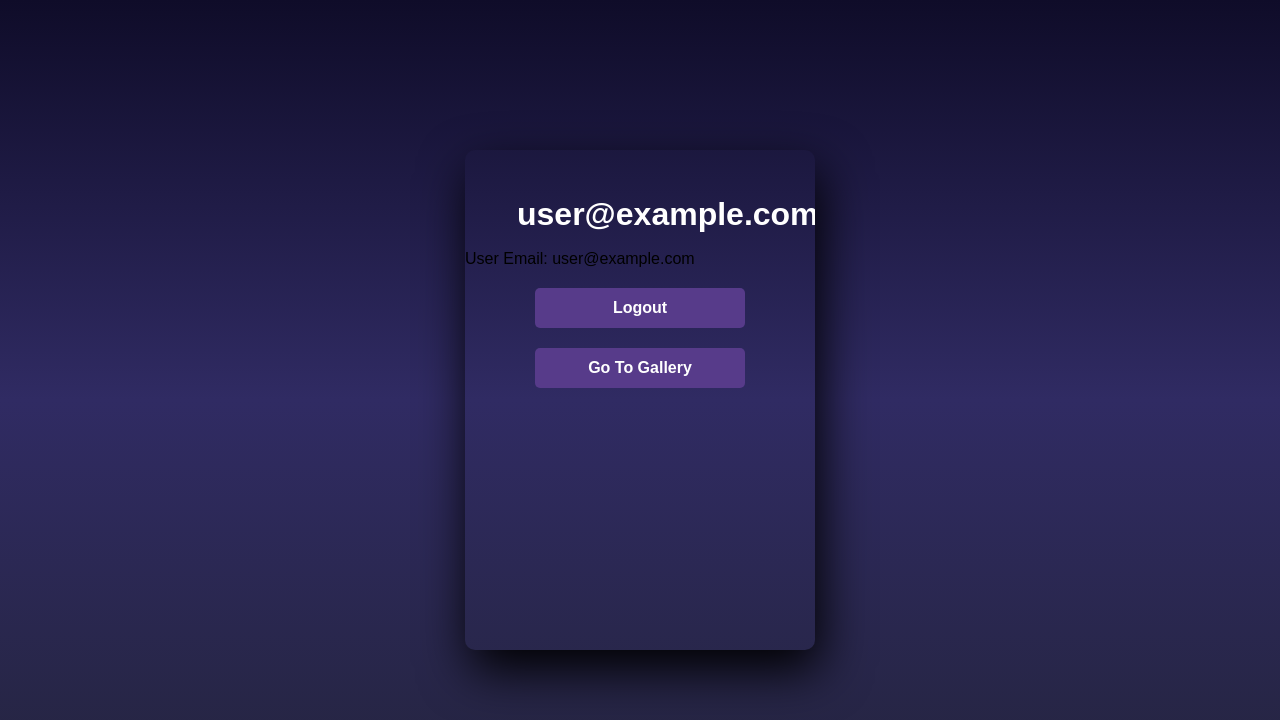
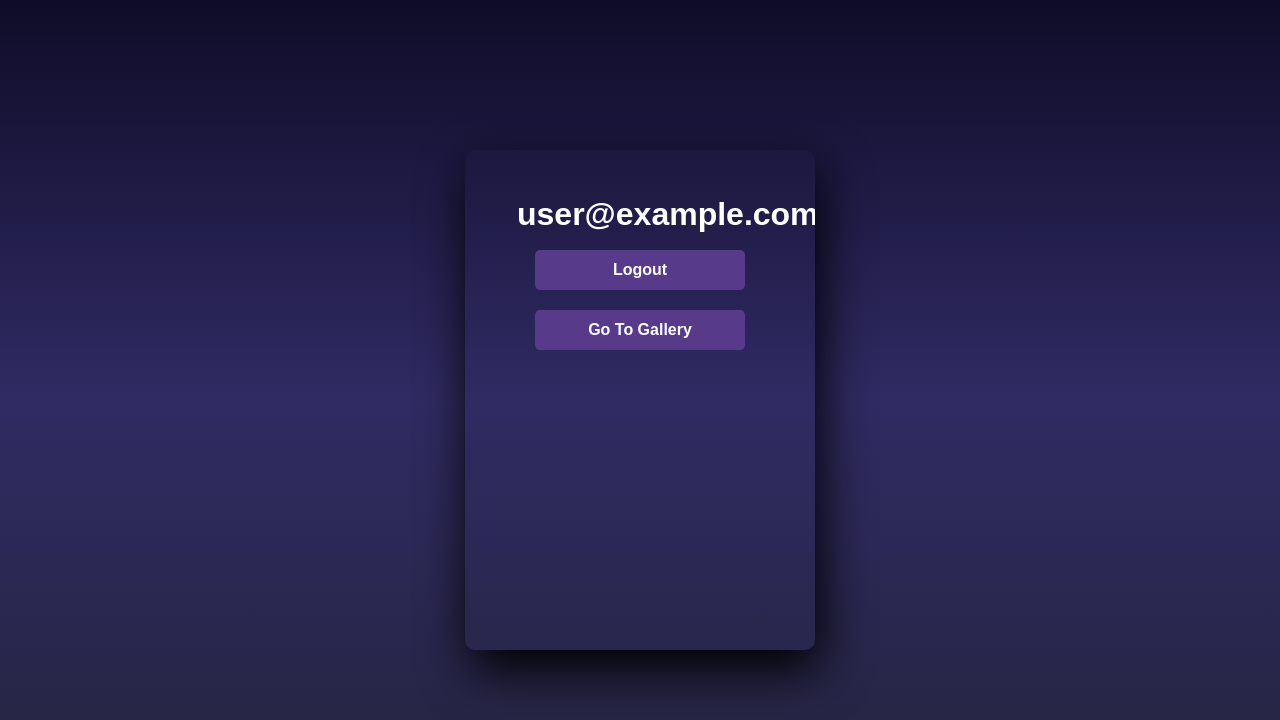
Before and after one commit to CMSC-447-Software-Engineering/gizzyGallery, a React (Create React App) app: page /account in a window 1280 px wide. Shown: the top 720 px of the page. Built offline with nearby package versions, Linux system fonts and the light colour scheme; no server answers; sample sign-in values are in the browser's storage.

Commit message:
Update account.jsx

```diff
--- a/src/pages/account.jsx
+++ b/src/pages/account.jsx
@@ -25,7 +25,6 @@ const Account = () => {
   return (
     <div className='container'>
       <h1 className='accountEmail'> {user && user.email}</h1>
-      <p>User Email: {user && user.email}</p>
 
       <button onClick={handleLogout} className=''>
         Logout
```
